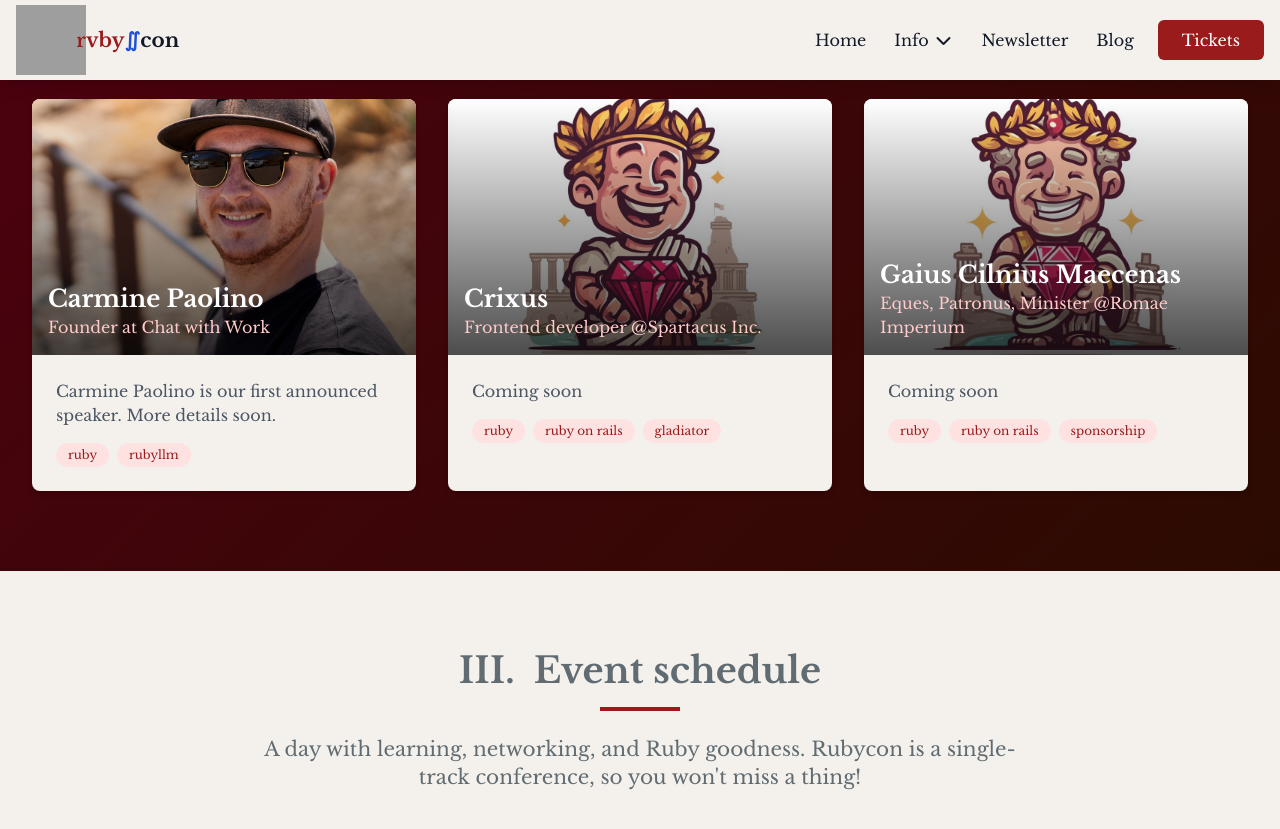
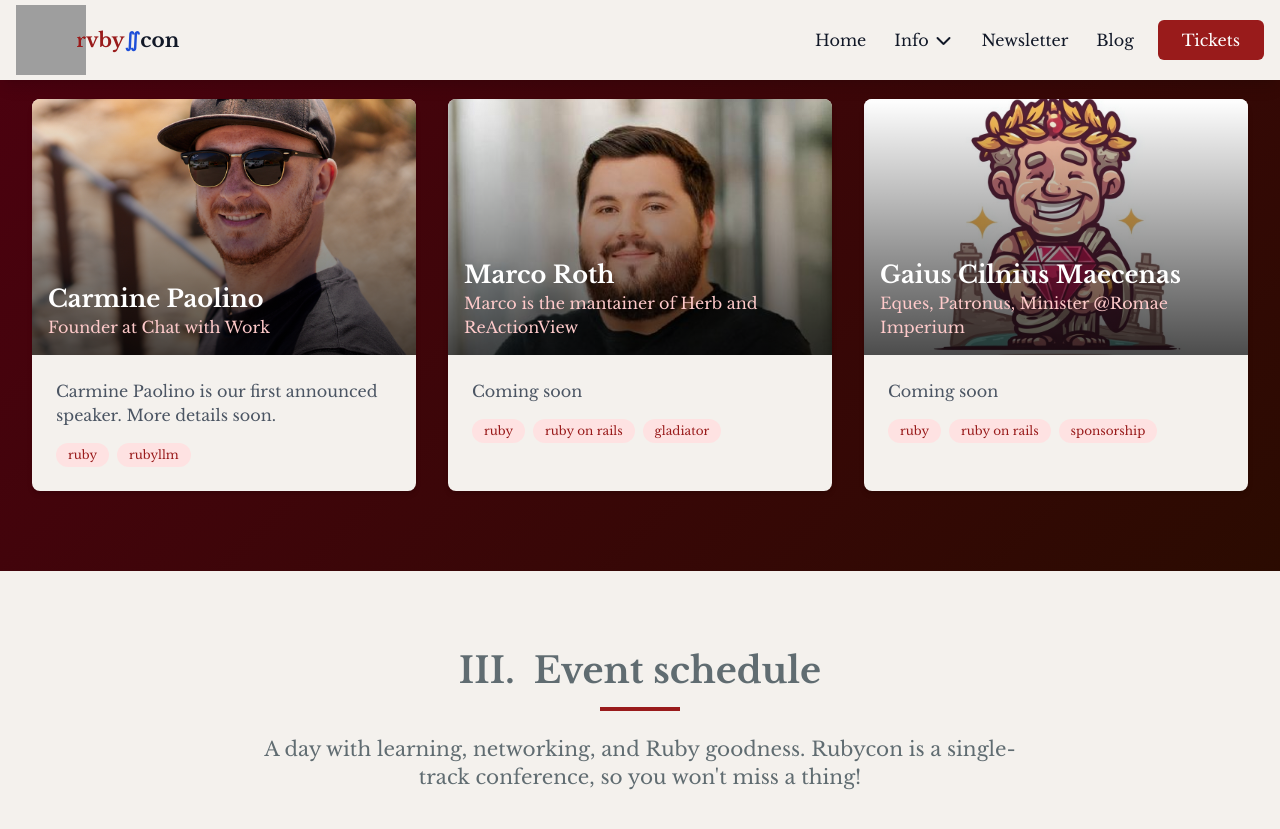
Before and after one commit to palladius/rubycon.it, a Jekyll site: the page built from rubycon.it/index.html, in a window 1280 px wide and 900 px high, scrolled down 1729 px. Shown: the top 829 px of the window. Built offline with Jekyll 4.4.1, drawn with Linux system fonts in a browser that asks for light colours; nearby versions of some CDN libraries; grey boxes are pictures that could not be loaded.

Commit message:
Fix Marco Roth announcement

```diff
--- a/rubycon.it/_data/speakers.yml
+++ b/rubycon.it/_data/speakers.yml
@@ -10,9 +10,9 @@
   role: Founder at Chat with Work
   description: Carmine Paolino is our first announced speaker. More details soon.
   labels: [ruby, rubyllm]
-- avatar: '/assets/images/logo/0_1.jpeg'
-  full_name: Crixus
-  role: Frontend developer @Spartacus Inc.
+- avatar: '/assets/images/articles/marco_roth.jpeg'
+  full_name: Marco Roth
+  role: Marco is the mantainer of Herb and ReActionView
   #description: Crixus (died 72 BC) was a Gallic gladiator and military leader in the Third Servile War between the Roman Republic and rebel slaves. Born in Gaul, he was enslaved by the Romans under unknown circumstances and trained as a gladiator in Capua. His name means "one with curly hair" in Gaulish.
   description: Coming soon
   labels: [ruby, ruby on rails, gladiator]
```
Also changed, not shown: rubycon.it/_posts/2025-11-14-marco-roth.md (+2 -2 lines).
